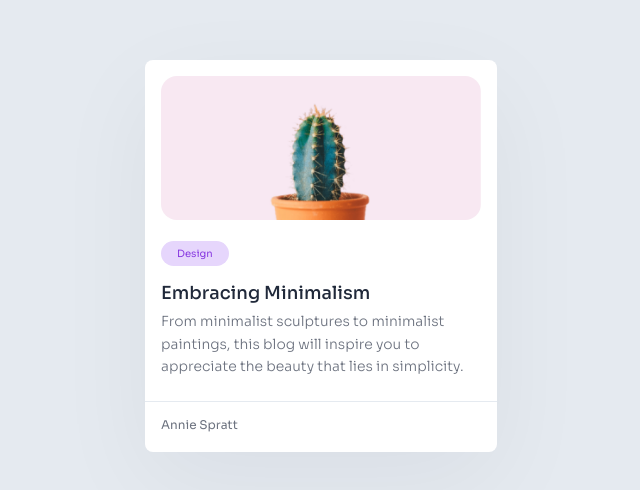
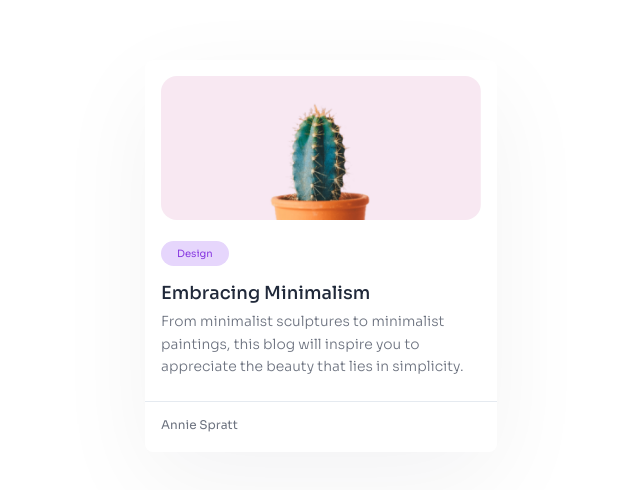
Before and after one commit to saurav-verma-01/DC-RWD-Minimal-Blog-Card, a plain HTML site: page index.html in a window 1280 px wide. Shown: the part 144-634 px from the top of the page, without its empty margins (319-959 px from the left). Drawn offline with Linux system fonts and the light colour scheme; files whose address does not match are found by name.

Commit message:
change background to white

```diff
--- a/css/styles.css
+++ b/css/styles.css
@@ -17,7 +17,7 @@ body {
   display: flex;
   align-items: center;
   justify-content: center;
-  background-color: #e5eaf0;
+  background-color: #fff;
 }
 
 .card {
```
